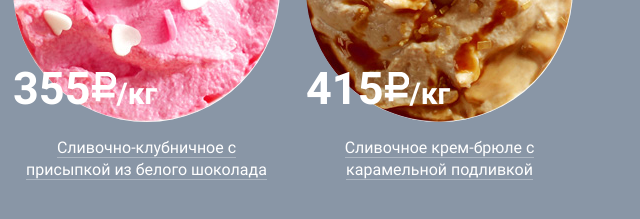
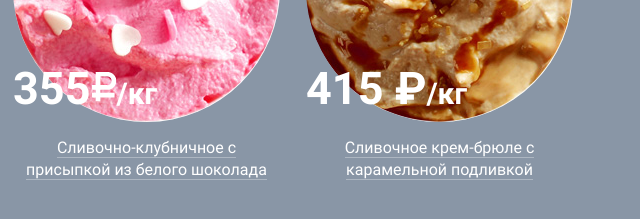
Before and after one commit to Enky-create/1125989-gllacy-26, a plain HTML site: page index.html in a window 1280 px wide. Shown: the part 525-744 px from the top of the page, 640-1280 px from the left. Drawn offline with Linux system fonts and the light colour scheme.

Commit message:
рубль

```diff
--- a/index.html
+++ b/index.html
@@ -166,7 +166,7 @@
                   ><img src="img/4.jpg" width="267px" height="267px"
                 /></a>
                 <p class="cost">
-                  415<span class="ruble"><!--&#8381;--></span><span class="kilos">/кг</span>
+                  415 &#8381;<span class="kilos">/кг</span>
                 </p>
               </div>
 
```
